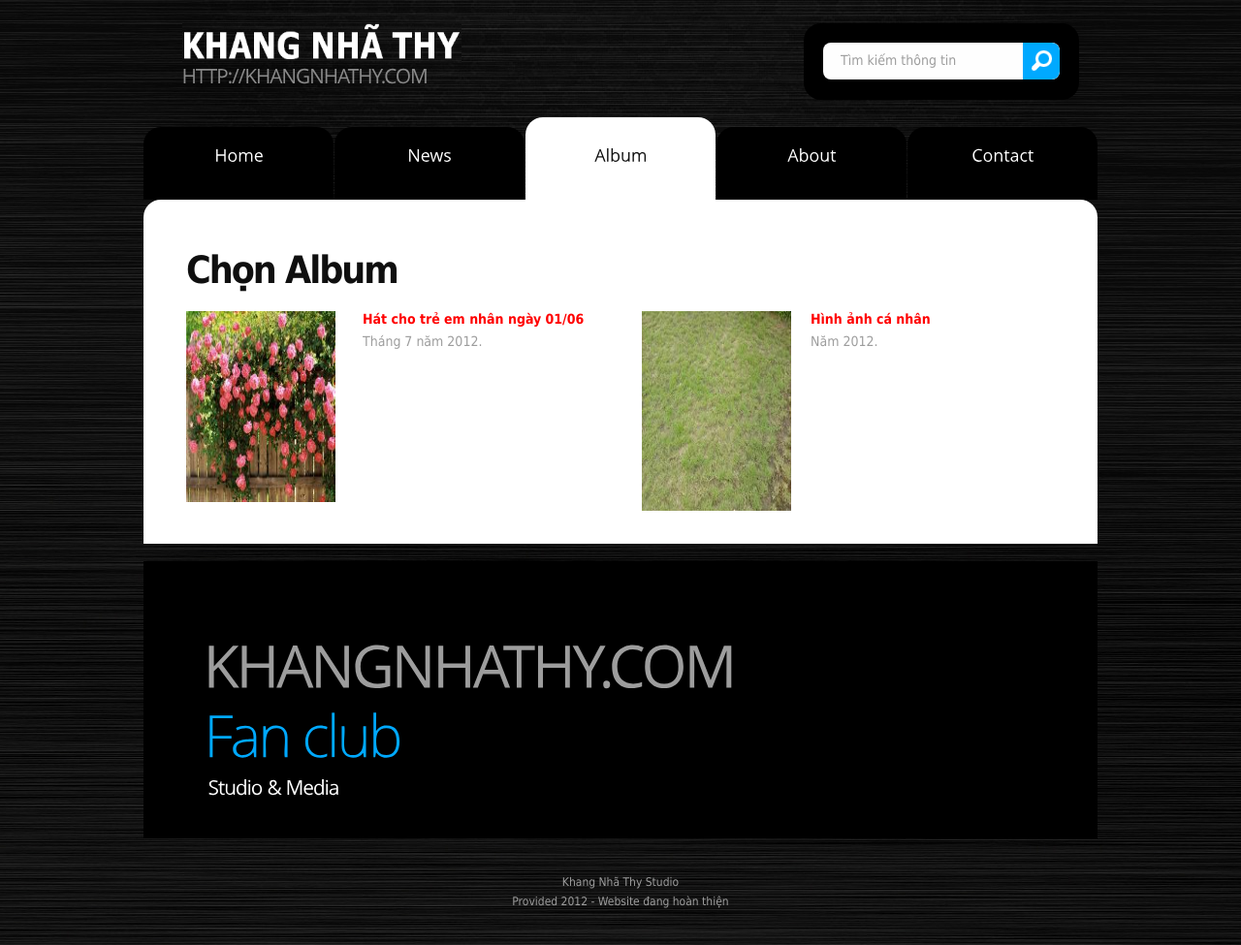
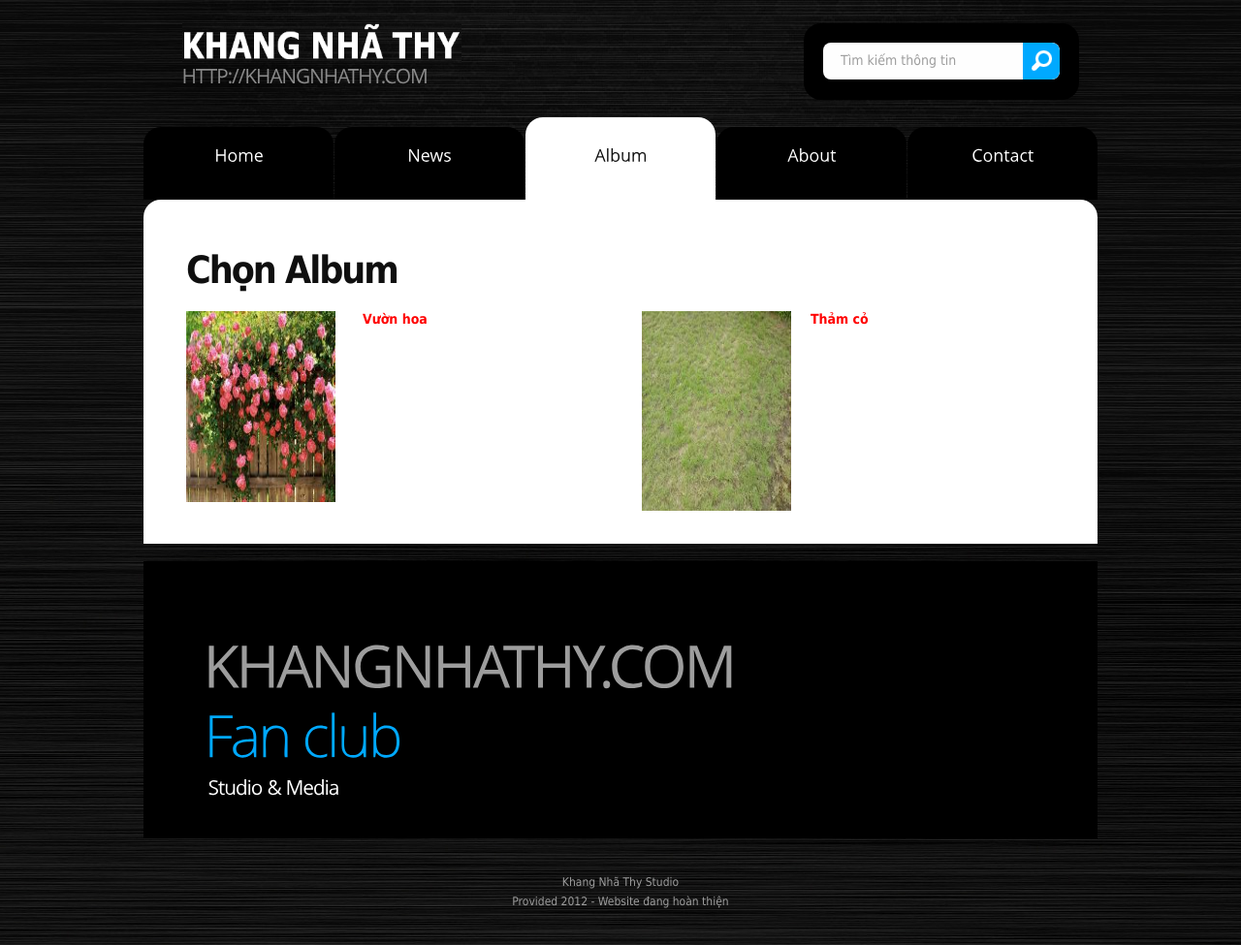
Before and after one commit to nimgiaminh/khangnhathy, a PHP site: page /album.php in a window 1280 px wide. Shown: the whole page at 97% size. Run offline with PHP 8.4, Linux system fonts and the light colour scheme; data comes from the database, SQL or seed files in the repository.

Commit message:
Sửa tên album

```diff
--- a/album.php
+++ b/album.php
@@ -19,8 +19,7 @@
 													<figure class="img-indent3">
 													<a href="viewalbum.php?id=' . $row[0] . '"><img src="upload/images/' . $row1[0] . '" alt="" width="154" height="206" /></a></figure>
 													<div class="extra-wrap">
-														<h6><font color="#FF0000" size="2"><b>Hình ảnh cá nhân</b></font></h6>
-														Năm 2012.
+														<h6><font color="#FF0000" size="2"><b>' . $row[1] . '</b></font></h6>
 													</div>
 												</div>
 											</div>';
@@ -32,8 +31,7 @@
 													<figure class="img-indent4">
 													<a href="viewalbum.php?id=' . $row[0] . '"><img src="upload/images/' . $row1[0] . '" alt="" width="154" height="197" /></a></figure>
 													<div class="extra-wrap">
-														<h6><b><font size="2" color="#FF0000">Hát cho trẻ em nhân ngày 01/06</font></b></h6>
-														Tháng 7 năm 2012.
+														<h6><b><font size="2" color="#FF0000">' . $row[1] . '</font></b></h6>
 													</div>
 												</div>
 											</div>';
```
